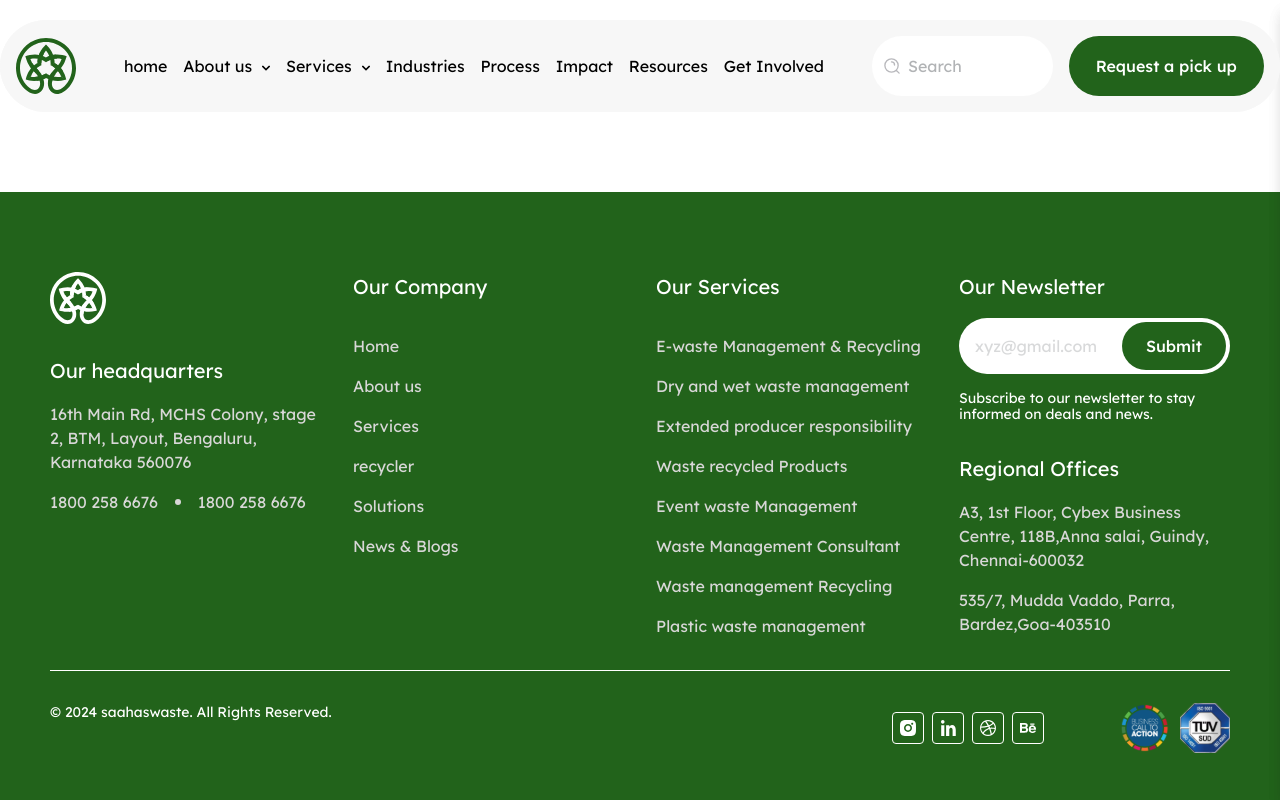
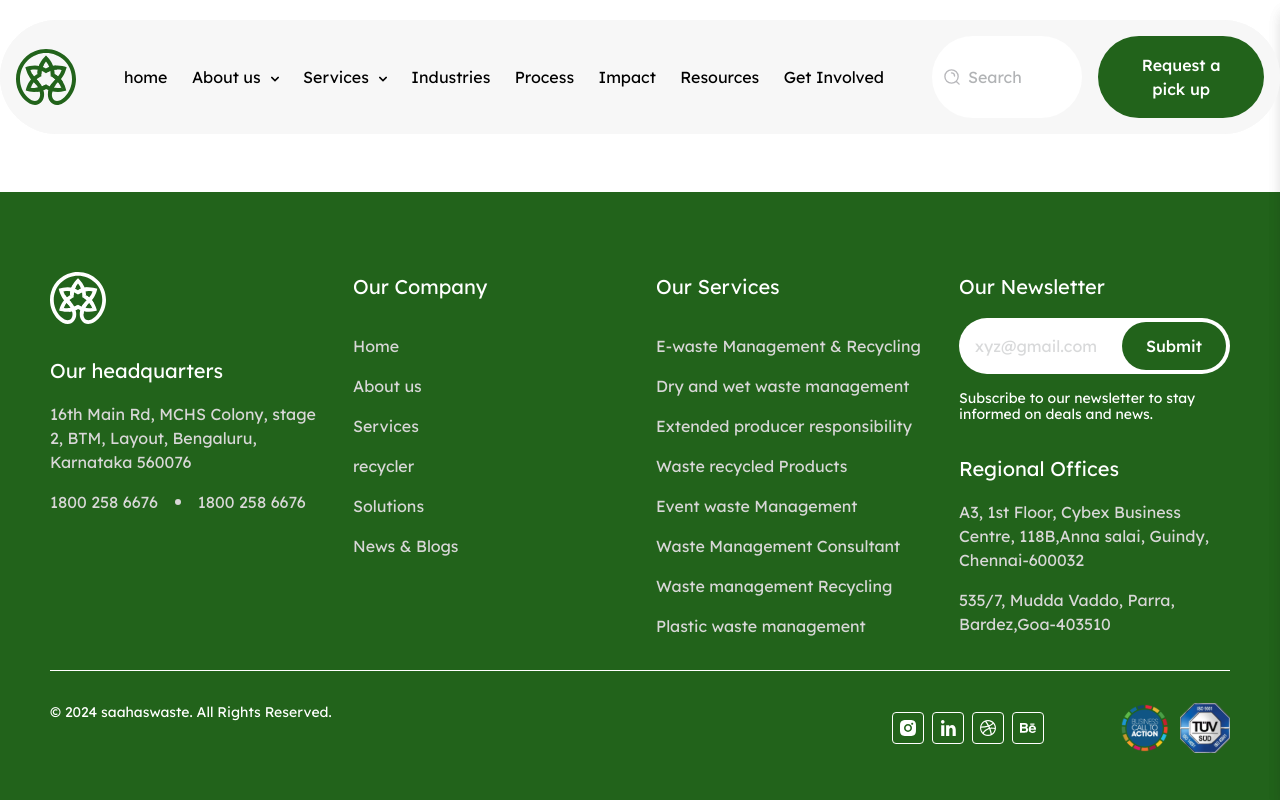
Before and after one commit to Ultroneous-Technologies-LLP/waste-managment, a Next.js app: page /layout in a window 1280 px wide. Shown: the top 800 px of the page. Built offline with nearby package versions, Linux system fonts and the light colour scheme.

Commit message:
feat: created side-bar

```diff
--- a/src/components/layout/Header.tsx
+++ b/src/components/layout/Header.tsx
@@ -4,13 +4,13 @@ import Image from "next/image";
 import { Button, Container } from "@/components/common";
 import { Cross, DropDown, Search } from "@/components/icons";
 import { header } from "@/types/layout-type";
-import { FC, useState } from "react";
+import { FC, useState, useMemo } from "react";
 import Link from "next/link";
 import clsx from "clsx";
 
 interface HeaderProps {
   data: header;
-  sidebarOpen?: boolean; // state from parent
+  sidebarOpen?: boolean;
   onMenuOpen?: () => void;
   onMenuClose?: () => void;
 }
@@ -22,18 +22,79 @@ const Header: FC<HeaderProps> = ({
   onMenuClose,
 }) => {
   const [searchOpen, setSearchOpen] = useState(false);
+
+  // ✅ Precompute classes
+  const containerClasses = clsx(
+    "md:bg-[#f7f7f7] rounded-full py-3 px-4 xl:p-4 flex items-center transition-all duration-500 ease-in bg-white",
+    {
+      "justify-end gap-2 md:bg-transparent": sidebarOpen,
+      "justify-between gap-12": !sidebarOpen,
+      "md:bg-transparent": searchOpen,
+    }
+  );
+
+  // ✅ Extracted NavLinks (memoized for performance)
+  const navLinks = useMemo(
+    () =>
+      data.headerLinks.map((value) => (
+        <li key={value.label}>
+          {value.label === "About us" || value.label === "Services" ? (
+            <Link
+              href={value.href}
+              className="flex gap-2.5 items-center font-light"
+            >
+              {value.label}
+              <DropDown className="text-black mt-1" />
+            </Link>
+          ) : (
+            <Link
+              href={value.href}
+              className="text-base/normal font-light text-black"
+            >
+              {value.label}
+            </Link>
+          )}
+        </li>
+      )),
+    [data.headerLinks]
+  );
+
+  // ✅ Reusable SearchBar
+  const SearchBar = ({ mobile }: { mobile?: boolean }) => (
+    <div className="flex items-center w-full bg-white px-3 py-2 rounded-full border border-primary-green/40 shadow-[0_0_0_4px_#22631B1F]">
+      <Search className="text-black mr-2" />
+      <input
+        autoFocus
+        placeholder="Search"
+        className="w-full outline-none text-base text-black"
+      />
+      <button
+        aria-label="Close search"
+        onClick={() => setSearchOpen(false)}
+        className="ml-2"
+      >
+        <Cross className="text-black" />
+      </button>
+    </div>
+  );
+
+  // ✅ Reusable MenuToggle
+  const MenuToggle = () => (
+    <button
+      aria-label="Open menu"
+      onClick={onMenuOpen}
+      className={clsx("flex flex-col md:mr-4", {
+        hidden: sidebarOpen || searchOpen,
+      })}
+    >
+      <span className="block w-5 md:w-8.5 h-0.5 md:h-1 bg-primary-green rounded-full mb-2.5"></span>
+      <span className="block w-5 md:w-8.5 h-0.5 md:h-1 bg-primary-green rounded-full"></span>
+    </button>
+  );
+
   return (
     <nav className="w-full fixed top-0 left-1/2 -translate-x-1/2 z-50 pt-5 max-w-335 mx-auto">
-      <Container
-        as="header"
-        className={clsx(
-          "md:bg-[#f7f7f7] rounded-full p-4 flex items-center transition-all duration-500 ease-in bg-white",
-          {
-            "justify-end gap-2": sidebarOpen,
-            "justify-between gap-12": !sidebarOpen,
-          }
-        )}
-      >
+      <Container as="header" className={containerClasses}>
         <div
           className={clsx(
             "xl:max-w-15 xl:w-full transition-all duration-500 ease-in",
@@ -49,41 +110,36 @@ const Header: FC<HeaderProps> = ({
             className="w-9.5 h-8 md:w-15 md:h-14"
           />
         </div>
+
+        {/* Desktop Nav */}
         <div className="xl:max-w-190 xl:w-full hidden xl:block">
-          <ul className="flex justify-between text-base/normal">
-            {data.headerLinks.map((value) => {
-              if (value.label === "About us" || value.label === "Services") {
-                return (
-                  <li key={value.label}>
-                    <Link
-                      href={value.href}
-                      className="flex gap-2.5 items-center font-light"
+          <ul className="flex justify-between text-base/normal">{navLinks}</ul>
+        </div>
+
+        {/* Search + Button */}
+        <div className={clsx("flex gap-6", { "w-full": searchOpen })}>
+          {/* Desktop Search */}
+          <div
+            className={clsx(
+              "w-fit md:max-w-80 xl:max-w-98 md:w-full hidden md:flex gap-4",
+              { "md:hidden": searchOpen }
+            )}
           >
-                      {value.label}
-                      <DropDown className="text-black mt-1" />
-                    </Link>
-                  </li>
-                );
-              }
-              return (
-                <Link
-                  key={value.label}
-                  href={value.href}
-                  className="text-base/normal font-light text-black"
+            {searchOpen ? (
+              <SearchBar />
+            ) : (
+              <>
+                <div
+                  className={clsx(
+                    "bg-white px-3 py-4.5 rounded-full gap-2 items-center xl:max-w-46.5 w-full flex",
+                    { hidden: sidebarOpen }
+                  )}
+                  onClick={() => setSearchOpen(true)}
                 >
-                  {value.label}
-                </Link>
-              );
-            })}
-          </ul>
-        </div>
-        <div className="xl:max-w-98 w-full hidden md:flex gap-4">
-          <div className="bg-white px-3 py-4.5 rounded-full flex gap-2 items-center max-w-46.5 w-full">
                   <Search
                     width={16}
                     height={16}
-              className="text-[#141420]"
-              opacity="0.3"
+                    className="text-[#141420] opacity-30"
                   />
                   <label htmlFor="searchInput" className="sr-only">
                     Search input
@@ -100,9 +156,13 @@ const Header: FC<HeaderProps> = ({
                 >
                   {data.headerButton.label}
                 </Button>
+              </>
+            )}
           </div>
+
+          {/* Mobile Search */}
           <div
-          className={clsx("md:hidden", {
+            className={clsx("xl:hidden", {
               "w-full": searchOpen,
               "flex items-center gap-4": !searchOpen,
             })}
@@ -111,38 +171,17 @@ const Header: FC<HeaderProps> = ({
               <>
                 <Search
                   onClick={() => setSearchOpen(true)}
-                className="text-[#141420]"
-                opacity="0.3"
+                  className="text-[#141420] md:hidden opacity-30"
                 />
-              <button
-                aria-label="Open menu"
-                onClick={onMenuOpen}
-                className={clsx("flex flex-col", {
-                  hidden: sidebarOpen || searchOpen,
-                })}
-              >
-                <span className="block w-5 h-0.5 bg-primary-green rounded-full mb-2.5"></span>
-                <span className="block w-5 h-0.5 bg-primary-green rounded-full"></span>
-              </button>
+                <MenuToggle />
               </>
             ) : (
-            <div className="flex items-center w-full bg-white px-3 py-2 rounded-full border border-primary-green/40 shadow-[0_0_0_4px_#22631B1F]">
-              <Search className="text-black mr-2" />
-              <input
-                autoFocus
-                placeholder="Search"
-                className="w-full outline-none text-base text-black"
-              />
-              <button
-                aria-label="Close search"
-                onClick={() => setSearchOpen(false)}
-                className="ml-2"
-              >
-                <Cross className="text-black" />
-              </button>
-            </div>
+              <SearchBar mobile />
             )}
           </div>
+        </div>
+
+        {/* Close Menu */}
         <button
           aria-label="Close menu"
           onClick={onMenuClose}
--- a/src/components/layout/Sidebar.tsx
+++ b/src/components/layout/Sidebar.tsx
@@ -3,6 +3,7 @@ import { header } from "@/types/layout-type";
 import Image from "next/image";
 import clsx from "clsx";
 import { Arrow } from "../icons";
+import Link from "next/link";
 
 interface SidebarProps {
   sidebarOpen: boolean;
@@ -36,13 +37,13 @@ const Sidebar: FC<SidebarProps> = ({ onClick, sidebarOpen, data }) => {
           {data.headerLinks.map((link) => (
             <li key={link.label} className="flex gap-4 items-center group">
               <Arrow className="text-primary-yellow transition-all duration-500 ease-in-out group-hover:text-primary-green group-hover:translate-x-1 group-hover:scale-150" />
-              <a
+              <Link
                 href={link.href}
                 onClick={onClick}
                 className="text-black text-2xl/snug font-normal transition-all duration-500 ease-in-out group-hover:font-medium group-hover:text-primary-green block"
               >
                 {link.label}
-              </a>
+              </Link>
             </li>
           ))}
         </ul>
```
Lines whose indentation alone changed are shown as unchanged.
